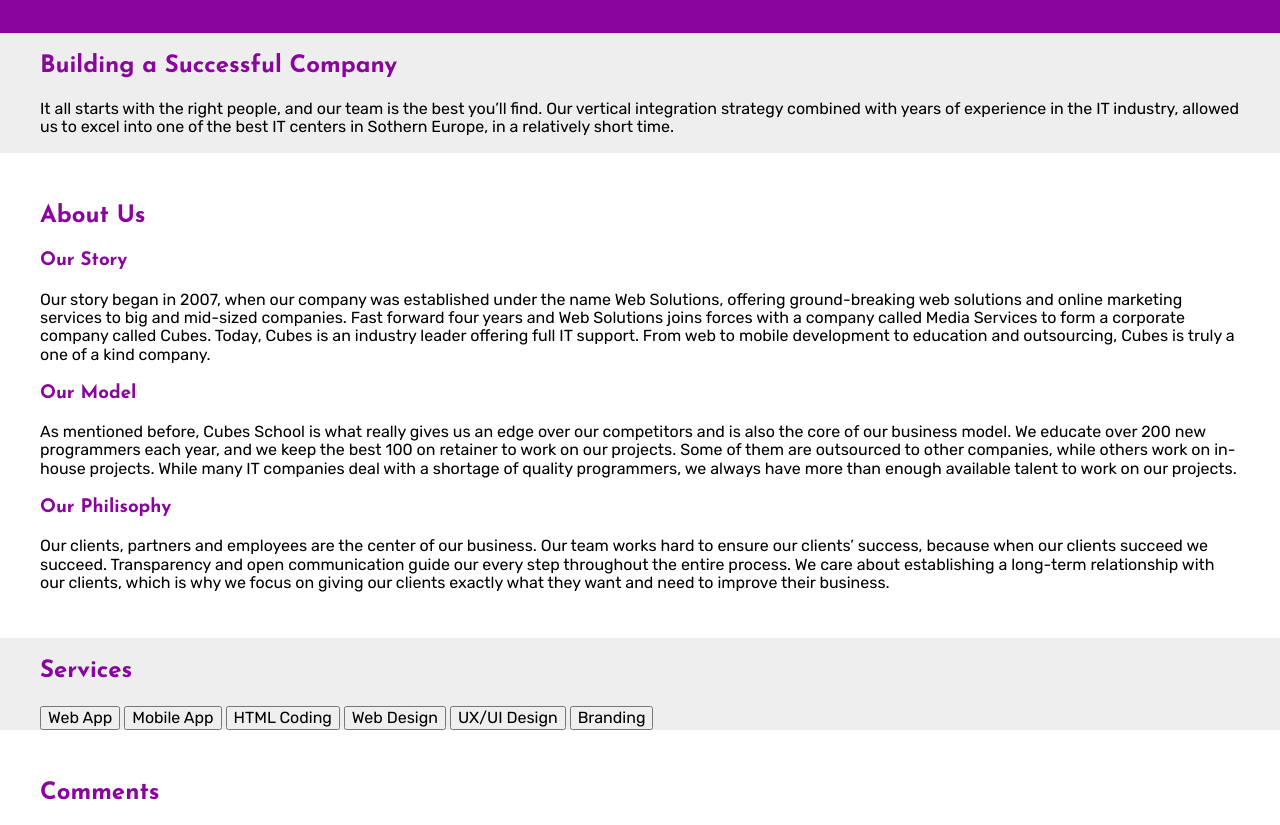
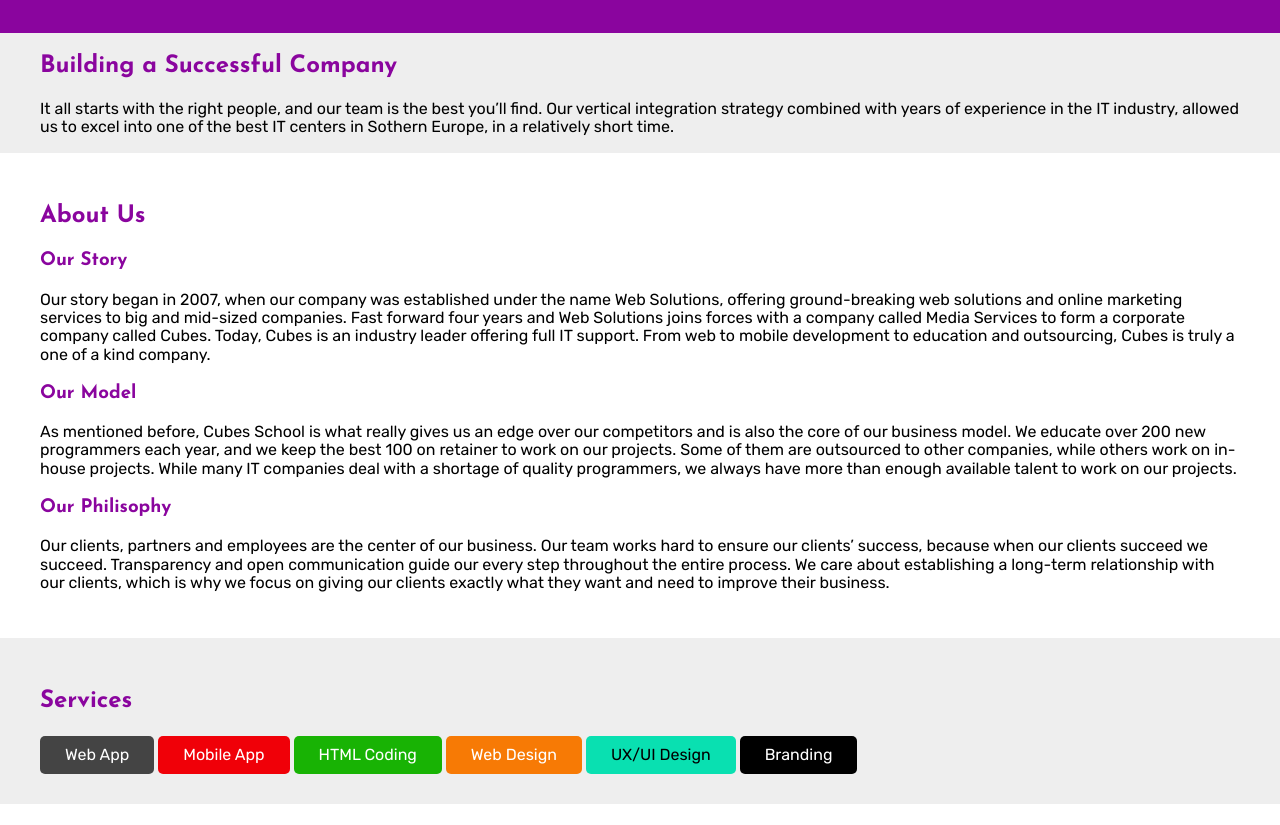
Before and after one commit to MilaMilojkovic/learningSass, a plain HTML site: page public_html/index.html in a window 1280 px wide. Shown: the part 107-932 px from the top of the page. Drawn offline with nearby package versions, Linux system fonts and the light colour scheme; files that its build step writes are made by us from their sources.

Commit message:
Invisible class and @extend

```diff
--- a/public_html/index.html
+++ b/public_html/index.html
@@ -91,12 +91,12 @@
         <section id="service" class="service-section">
             <div class="container">
                 <h2>Services</h2>
-                <button>Web App</button>
-                <button>Mobile App</button>
-                <button>HTML Coding</button>
-                <button>Web Design</button>
-                <button>UX/UI Design</button>
-                <button>Branding</button>
+                <button class="btn-default">Web App</button>
+                <button class="btn-danger">Mobile App</button>
+                <button class="btn-success">HTML Coding</button>
+                <button class="btn-warning">Web Design</button>
+                <button class="btn-info">UX/UI Design</button>
+                <button class="btn-dark">Branding</button>
             </div><!-- container -->
         </section>
 
--- /dev/null
+++ b/public_html/scss/partials/_components.scss
@@ -0,0 +1,53 @@
+$btn-default: $dark-gray;
+$btn-default-color: $white;
+$btn-dark-color: $black;
+
+$btn-danger: $red;
+$btn-success: $green;
+$btn-warning: $orange;
+$btn-info: $cyan;
+$btn-dark: $black;
+
+%btn{
+    display: inline-block;
+    padding: 10px 25px;
+    border: none;
+
+    border-radius: 5px;
+    -moz-border-radius: 5px;
+    -webkit-border-radius: 5px;
+    -o-border-radius: 5px;
+    cursor: pointer;
+}
+
+.btn-default{
+    @extend %btn; //button default sa @extend nasledi sve sto je napisano u .btn i u html pisemo samo .btn-default ili drugi neki naziv
+    //%btn invisible class -pretvra ovu klasu u nevidljivu i tako je u @extend koristi da ostane nevidljiva u css koji se kompajlira. Umesto . stavimo % znak.
+     background-color:  $btn-default;
+     color: $btn-default-color;
+}
+.btn-danger{
+    @extend %btn;
+    background-color: $btn-danger;
+    color: $btn-default-color;
+}
+.btn-success{
+    @extend %btn;
+    background-color: $btn-success;
+    color: $btn-default-color;
+}
+.btn-warning{
+    @extend %btn;
+    background-color: $btn-warning;
+    color: $btn-default-color;
+}
+.btn-info{
+    @extend %btn;
+    background-color: $btn-info;
+    color: $btn-dark-color;
+}
+.btn-dark{
+    @extend %btn; //extend znaci da klasa npr dark prosiruje klasu .btn tako sto ce uzeti ceo njen stil i na to dodati njen custome still koji smo pisali u .btn-dark
+    background-color: $btn-dark;
+    color: $btn-default-color;
+}
--- a/public_html/scss/partials/_serviceSection.scss
+++ b/public_html/scss/partials/_serviceSection.scss
@@ -1,9 +1,4 @@
-/*
-To change this license header, choose License Headers in Project Properties.
-To change this template file, choose Tools | Templates
-and open the template in the editor.
-*/
-/*
-    Created on : Dec 26, 2024, 4:42:06 PM
-    Author     : Mila
-*/
+
+.service-section{
+    padding: 30px 0;
+}
--- a/public_html/scss/theme.scss
+++ b/public_html/scss/theme.scss
@@ -1,4 +1,5 @@
 @import "partials/_variables.scss";
+@import "partials/_components.scss";
 @import "partials/fonts.scss";
 @import "partials/_reset.scss";
 @import "partials/_base.scss";
```
Also changed, not shown: public_html/css/theme.css, 1 other file.
